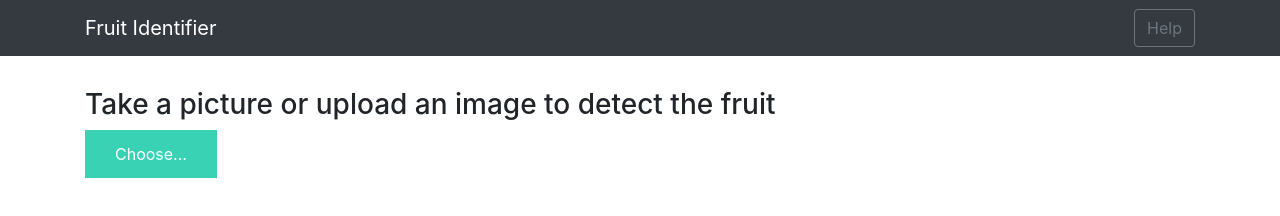
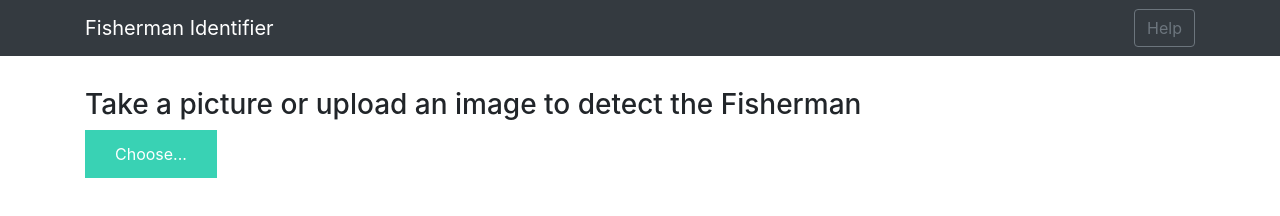
Before and after one commit to HappinessCoder/Fruit_detector, a website: page static/index.html in a window 1280 px wide. Drawn offline with nearby package versions, Linux system fonts and the light colour scheme.

Commit message:
Update index.html

```diff
--- a/static/index.html
+++ b/static/index.html
@@ -4,7 +4,7 @@
     <meta charset="UTF-8">
     <meta name="viewport" content="width=device-width, initial-scale=1.0">
     <meta http-equiv="X-UA-Compatible" content="ie=edge">
-    <title>Fruit Identifier</title>
+    <title>Fisherman Identifier</title>
     <link href="https://cdn.bootcss.com/bootstrap/4.0.0/css/bootstrap.min.css" rel="stylesheet">
     <script src="https://cdn.bootcss.com/popper.js/1.12.9/umd/popper.min.js"></script>
     <script src="https://cdn.bootcss.com/jquery/3.3.1/jquery.min.js"></script>
@@ -15,13 +15,13 @@
 <body>
     <nav class="navbar navbar-dark bg-dark">
         <div class="container">
-            <a class="navbar-brand" href="#">Fruit Identifier</a>
+            <a class="navbar-brand" href="#">Fisherman Identifier</a>
             <button class="btn btn-outline-secondary my-2 my-sm-0" type="submit">Help</button>
         </div>
     </nav>
     <div class="container">
         <div id="content" style="margin-top:2em">
-            <h3>Take a picture or upload an image to detect the fruit</h3>
+            <h3>Take a picture or upload an image to detect the Fisherman</h3>
                 <div>
                     <form id="upload-file" method="post" enctype="multipart/form-data">
                         <label for="imageUpload" class="upload-label">
```
